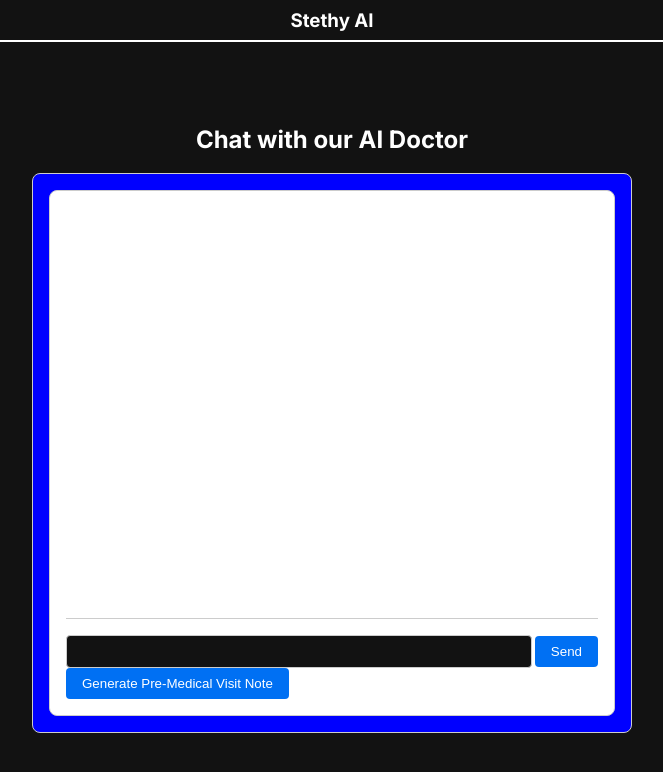
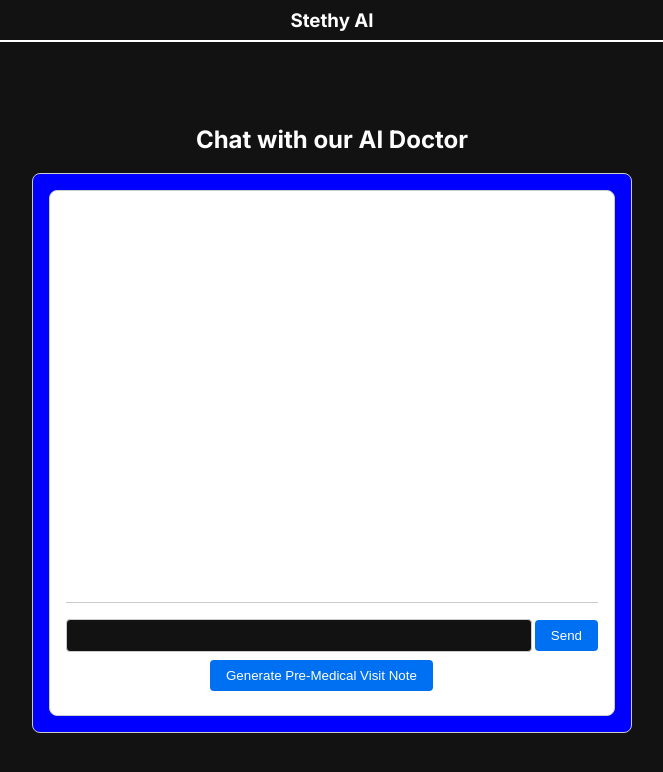
Before and after one commit to TheForeverOptimist/stethy-ai, a Next.js app: page /chat in a window 1280 px wide. Shown: the top 772 px of the page, without its empty margins (308-971 px from the left). Built offline with nearby package versions, Linux system fonts and the light colour scheme.

Commit message:
updated ready for deployment

```diff
--- a/src/app/components/ChatBox.jsx
+++ b/src/app/components/ChatBox.jsx
@@ -97,11 +97,15 @@
         <button onClick={sendMessage}>Send</button>
       </div>
       <div className="summary">
-        <button onClick={generate}>Generate Pre-Medical Visit Note</button>
+        <button className="postSendButton" onClick={generate}>
+          Generate Pre-Medical Visit Note
+        </button>
         {summary && (
           <div>
             <pre>{summary}</pre>
-            <button onClick={download}>Download Note</button>
+            <button className="postSendButton" onClick={download}>
+              Download Note
+            </button>
           </div>
         )}
       </div>
--- a/src/app/components/Options.css
+++ b/src/app/components/Options.css
@@ -4,12 +4,10 @@
   align-items: center;
   gap: 75px;
   opacity: 0;
-    animation: fade-in 1s 7s forwards;
+  animation: fade-in 1s 3s forwards;
 }
 
-
-
-.btn-text{
+.btn-text {
   text-align: center;
   color: white;
 }
--- a/src/app/globals.css
+++ b/src/app/globals.css
@@ -145,4 +145,10 @@
 
 .summary{
   color: black;
+  flex-direction: column;
+  align-items: center;
 }
+
+.postSendButton{
+  margin: 0.5rem 9rem;
+}
```
Also changed, not shown: src/app/components/Intro.css (+12 -8 lines). Lines whose indentation alone changed are shown as unchanged.
